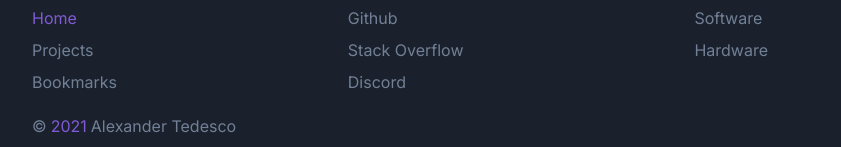
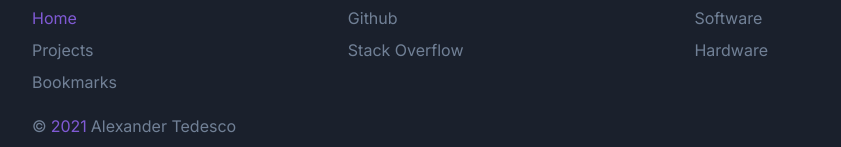
Before and after one commit to ZiiMs/ziim-homepage, a Next.js app: page / in a window 1280 px wide. Shown: the part 650-797 px from the top of the page, without its empty margins (240-1081 px from the left). Built offline with nearby package versions, Linux system fonts and the light colour scheme.

Commit message:
Tweak footer

```diff
--- a/src/components/layout/footer.tsx
+++ b/src/components/layout/footer.tsx
@@ -36,10 +36,6 @@ const middleGroup: LinkType[] = [
   {
     href: STACKOVERFLOW_PROFILE,
     label: 'Stack Overflow',
-  },
-  {
-    href: '/discord',
-    label: 'Discord',
   },
 ];
 
```
